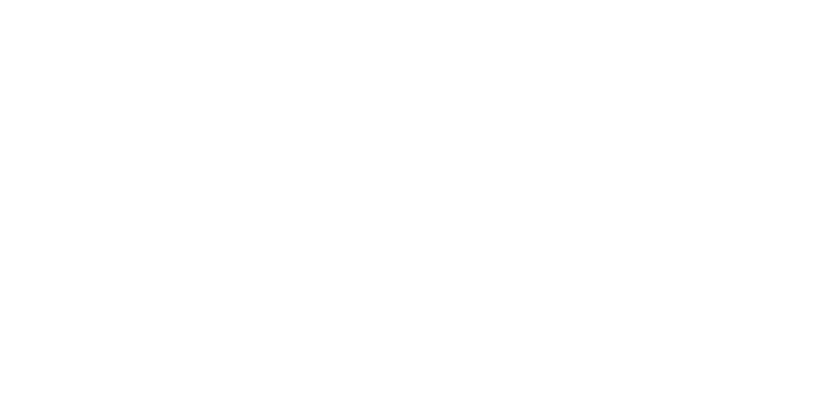
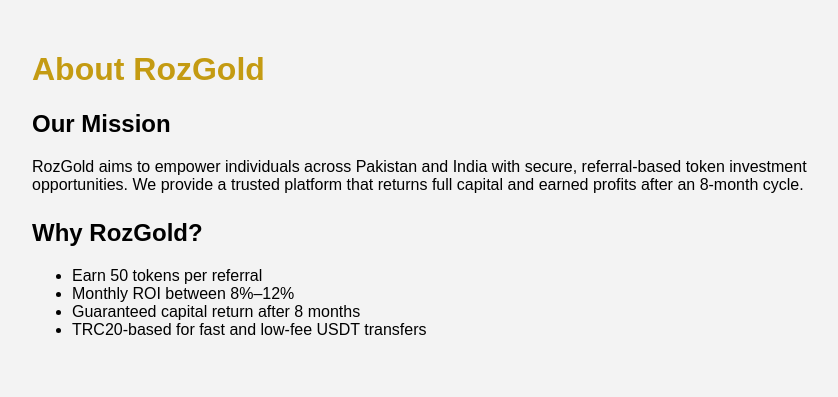
Before and after one commit to tradejuncki65/rozzgold-testing, a plain HTML site: page about.html in a window 1280 px wide. Shown: the whole page, without its empty margins (208-1046 px from the left). Drawn offline with Linux system fonts and the light colour scheme.

Commit message:
about.html

```diff
--- a/about.html
+++ b/about.html
@@ -1 +1,40 @@
-<!-- about.html placeholder -->
+<!DOCTYPE html>
+<html lang="en">
+<head>
+  <meta charset="UTF-8" />
+  <title>About RozGold</title>
+  <style>
+    body {
+      font-family: Arial, sans-serif;
+      padding: 30px;
+      background: #f3f3f3;
+      max-width: 800px;
+      margin: auto;
+    }
+    h1 {
+      color: #c49b12;
+    }
+    section {
+      margin-bottom: 25px;
+    }
+  </style>
+</head>
+<body>
+  <h1>About RozGold</h1>
+
+  <section>
+    <h2>Our Mission</h2>
+    <p>RozGold aims to empower individuals across Pakistan and India with secure, referral-based token investment opportunities. We provide a trusted platform that returns full capital and earned profits after an 8-month cycle.</p>
+  </section>
+
+  <section>
+    <h2>Why RozGold?</h2>
+    <ul>
+      <li>Earn 50 tokens per referral</li>
+      <li>Monthly ROI between 8%–12%</li>
+      <li>Guaranteed capital return after 8 months</li>
+      <li>TRC20-based for fast and low-fee USDT transfers</li>
+    </ul>
+  </section>
+</body>
+</html>
```
